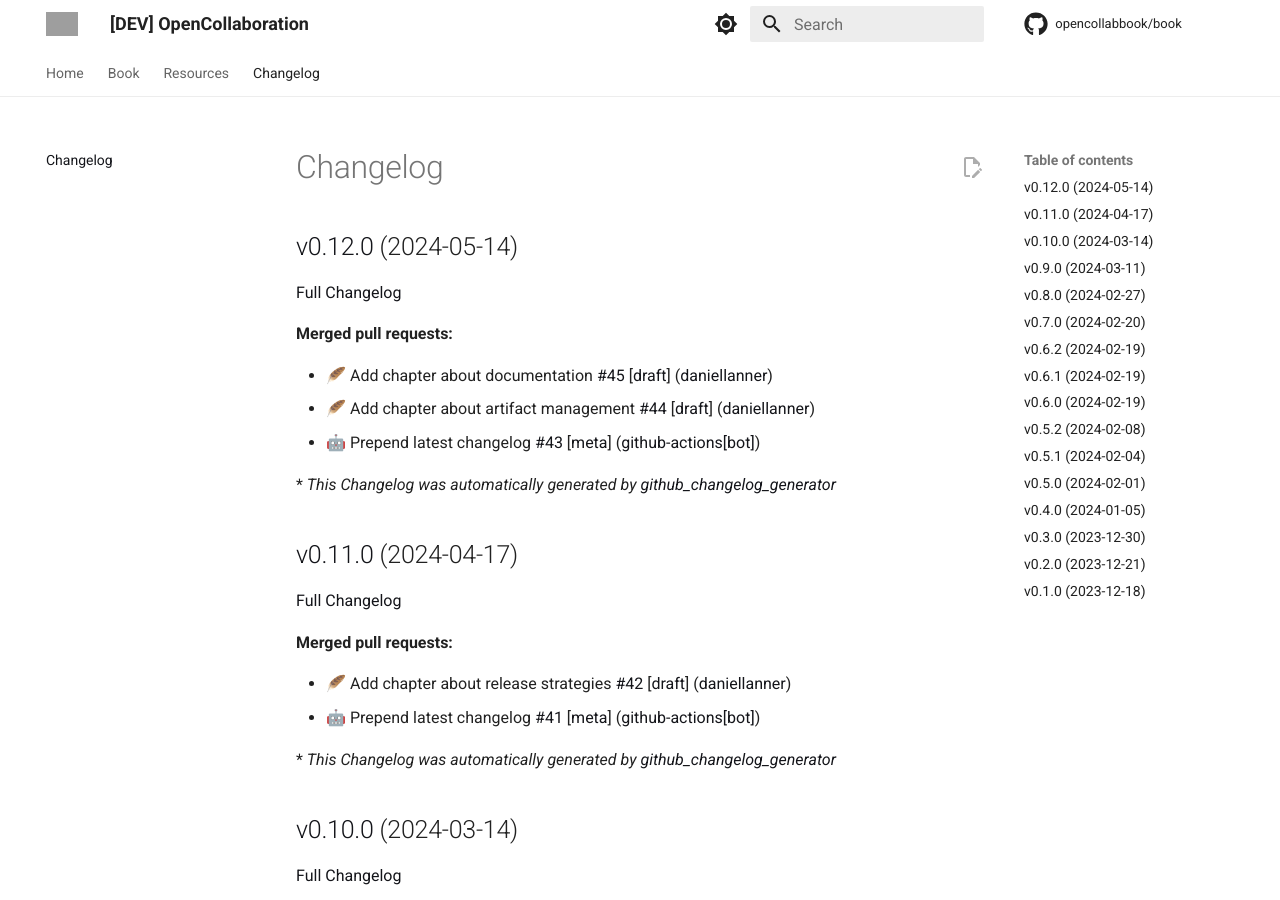
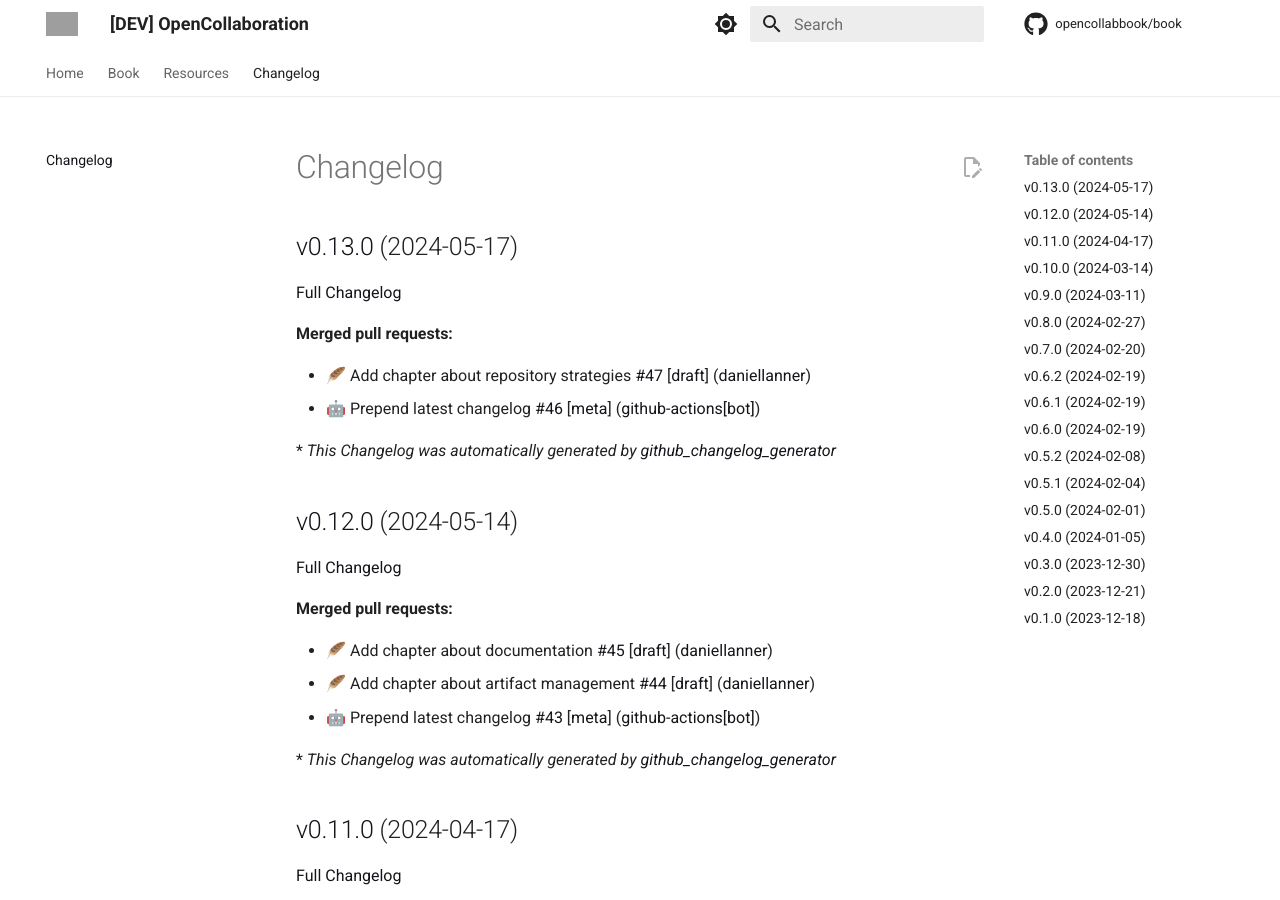
Before and after one commit to engineering-collaboration/book, an MkDocs documentation site: the page built from docs/changelog.md, in a window 1280 px wide and 900 px high. Built offline with MkDocs 1.6.1 and Material for MkDocs 9.7.7, drawn with Linux system fonts in a browser that asks for light colours; comment, search, counter and statistics services are not loaded; grey boxes are pictures that could not be loaded.

Commit message:
[create-pull-request] automated change (#48)
Co-authored-by: daniellanner <1517594+daniellanner@users.noreply.github.com>

```diff
--- a/docs/changelog.md
+++ b/docs/changelog.md
@@ -1,4 +1,17 @@
 # Changelog
+
+## [v0.13.0](https://github.com/opencollabbook/book/tree/v0.13.0) (2024-05-17)
+
+[Full Changelog](https://github.com/opencollabbook/book/compare/v0.12.0...v0.13.0)
+
+**Merged pull requests:**
+
+- 🪶 Add chapter about repository strategies [\#47](https://github.com/opencollabbook/book/pull/47) [[draft](https://github.com/opencollabbook/book/labels/draft)] ([daniellanner](https://github.com/daniellanner))
+- 🤖 Prepend latest changelog [\#46](https://github.com/opencollabbook/book/pull/46) [[meta](https://github.com/opencollabbook/book/labels/meta)] ([github-actions[bot]](https://github.com/apps/github-actions))
+
+
+
+\* *This Changelog was automatically generated by [github_changelog_generator](https://github.com/github-changelog-generator/github-changelog-generator)*
 
 ## [v0.12.0](https://github.com/opencollabbook/book/tree/v0.12.0) (2024-05-14)
 
```
